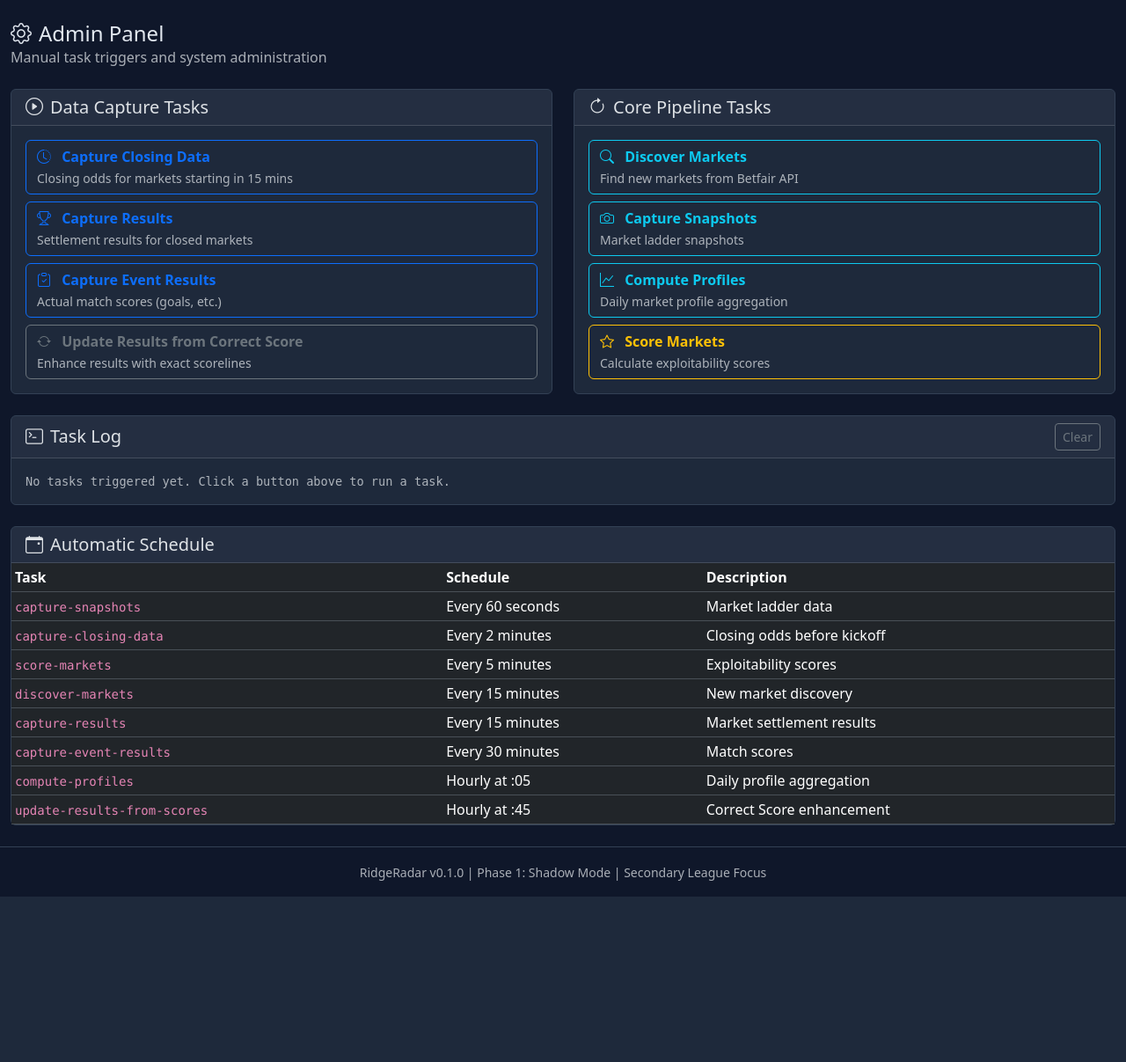
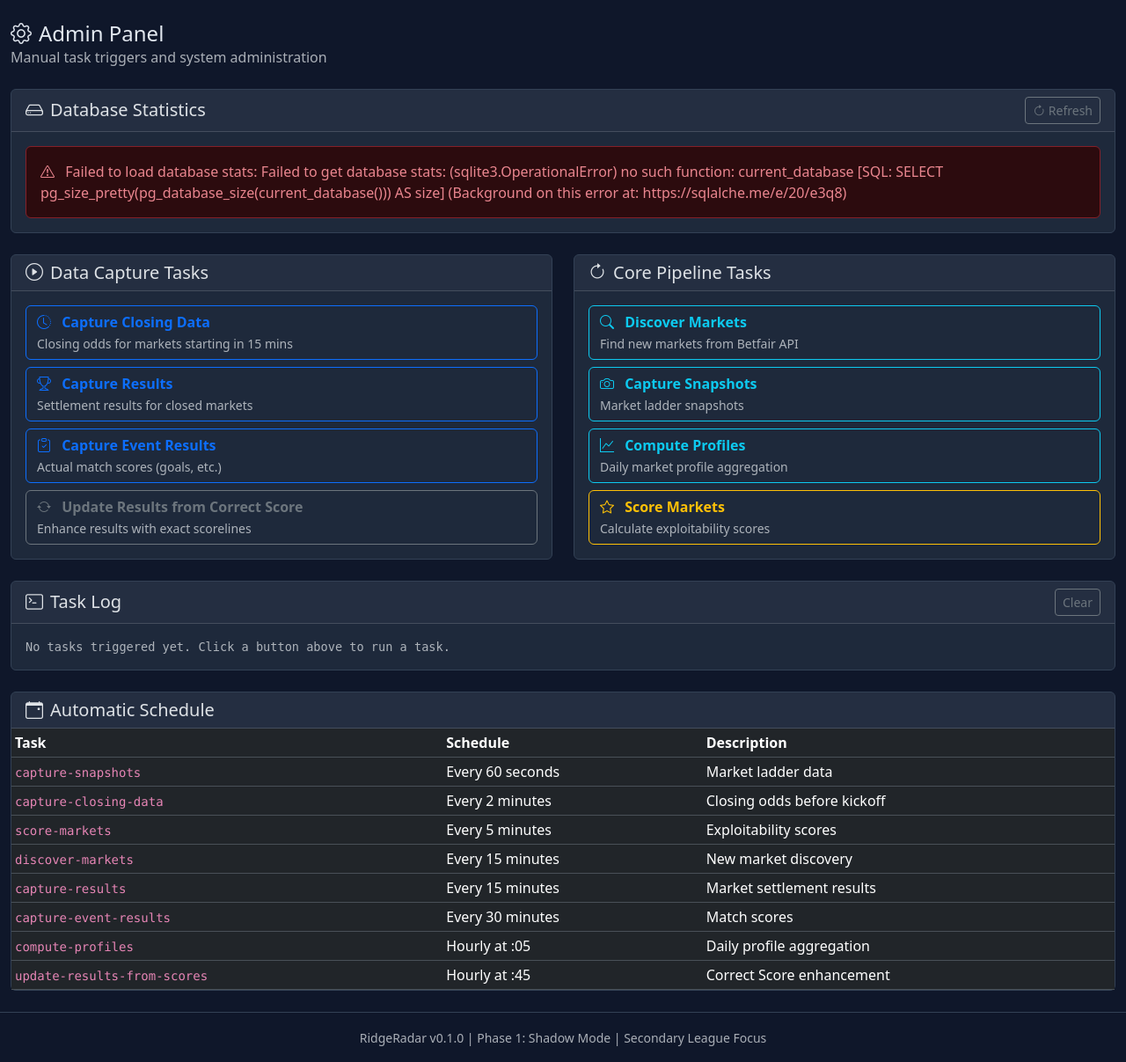
Before and after one commit to TattyDon/ridgeradar, a FastAPI app: page /admin in a window 1280 px wide. Shown: the part 57-1264 px from the top of the page at 88% size. Before the commit the page ends 1076 px from the top, so only its background shows below. Run offline with FastAPI, Linux system fonts and the light colour scheme; some libraries are stand-ins or nearby versions.

Commit message:
Add database statistics to admin page
- New /api/admin/database-stats endpoint
- Shows total database size, total rows, table count
- Table breakdown with row counts and sizes per table
- Auto-loads on page load with manual refresh button
- Visual indicators for large tables (warning at 100k+ rows)

Co-Authored-By: Claude Opus 4.5 <noreply@anthropic.com>

```diff
--- a/app/api/routes/admin.py
+++ b/app/api/routes/admin.py
@@ -7,8 +7,12 @@ These endpoints should be protected in production (not implemented here).
 from typing import Any
 
 import structlog
-from fastapi import APIRouter, HTTPException
+from fastapi import APIRouter, HTTPException, Depends
 from pydantic import BaseModel
+from sqlalchemy import text
+from sqlalchemy.ext.asyncio import AsyncSession
+
+from app.api.dependencies import get_db
 
 router = APIRouter(prefix="/api/admin", tags=["admin"])
 logger = structlog.get_logger(__name__)
@@ -100,3 +104,51 @@ async def trigger_task(task_name: str) -> TaskTriggerResponse:
 async def list_tasks() -> dict[str, str]:
     """List all available tasks that can be triggered manually."""
     return TASK_MAP
+
+
+class TableStats(BaseModel):
+    """Stats for a single table."""
+    name: str
+    rows: int
+    size: str
+
+
+class DatabaseStats(BaseModel):
+    """Database statistics."""
+    total_size: str
+    tables: list[TableStats]
+
+
+@router.get("/database-stats", response_model=DatabaseStats)
+async def get_database_stats(db: AsyncSession = Depends(get_db)) -> DatabaseStats:
+    """
+    Get database size and table statistics.
+
+    Returns total database size and row counts per table.
+    """
+    try:
+        # Get total database size
+        size_query = text("SELECT pg_size_pretty(pg_database_size(current_database())) AS size")
+        size_result = await db.execute(size_query)
+        total_size = size_result.scalar() or "Unknown"
+
+        # Get table stats - row counts and sizes
+        tables_query = text("""
+            SELECT
+                relname AS name,
+                n_live_tup AS rows,
+                pg_size_pretty(pg_total_relation_size(quote_ident(relname))) AS size
+            FROM pg_stat_user_tables
+            ORDER BY n_live_tup DESC
+        """)
+        tables_result = await db.execute(tables_query)
+        tables = [
+            TableStats(name=row.name, rows=row.rows, size=row.size)
+            for row in tables_result.fetchall()
+        ]
+
+        return DatabaseStats(total_size=total_size, tables=tables)
+
+    except Exception as e:
+        logger.error("database_stats_error", error=str(e))
+        raise HTTPException(status_code=500, detail=f"Failed to get database stats: {str(e)}")
--- a/app/ui/templates/admin.html
+++ b/app/ui/templates/admin.html
@@ -6,6 +6,24 @@
     <div class="col-12">
         <h4 class="mb-0"><i class="bi bi-gear me-2"></i>Admin Panel</h4>
         <p class="text-muted mb-0">Manual task triggers and system administration</p>
+    </div>
+
+    <!-- Database Stats -->
+    <div class="col-12">
+        <div class="card">
+            <div class="card-header d-flex justify-content-between align-items-center">
+                <h5 class="mb-0"><i class="bi bi-hdd me-2"></i>Database Statistics</h5>
+                <button class="btn btn-sm btn-outline-secondary" onclick="loadDatabaseStats()">
+                    <i class="bi bi-arrow-clockwise"></i> Refresh
+                </button>
+            </div>
+            <div class="card-body" id="db-stats-container">
+                <div class="text-center py-3">
+                    <div class="spinner-border spinner-border-sm text-primary" role="status"></div>
+                    <span class="ms-2">Loading database stats...</span>
+                </div>
+            </div>
+        </div>
     </div>
 
     <!-- Task Triggers -->
@@ -157,6 +175,86 @@
 <script>
     let logEntries = [];
 
+    // Load database stats on page load
+    document.addEventListener('DOMContentLoaded', loadDatabaseStats);
+
+    async function loadDatabaseStats() {
+        const container = document.getElementById('db-stats-container');
+        container.innerHTML = `
+            <div class="text-center py-3">
+                <div class="spinner-border spinner-border-sm text-primary" role="status"></div>
+                <span class="ms-2">Loading database stats...</span>
+            </div>
+        `;
+
+        try {
+            const response = await fetch('/api/admin/database-stats');
+            const data = await response.json();
+
+            if (!response.ok) {
+                throw new Error(data.detail || 'Failed to load stats');
+            }
+
+            // Calculate total rows
+            const totalRows = data.tables.reduce((sum, t) => sum + t.rows, 0);
+
+            let html = `
+                <div class="row mb-3">
+                    <div class="col-md-4">
+                        <div class="text-center p-3 bg-dark rounded">
+                            <div class="fs-3 fw-bold text-info">${data.total_size}</div>
+                            <div class="text-muted small">Total Database Size</div>
+                        </div>
+                    </div>
+                    <div class="col-md-4">
+                        <div class="text-center p-3 bg-dark rounded">
+                            <div class="fs-3 fw-bold text-success">${totalRows.toLocaleString()}</div>
+                            <div class="text-muted small">Total Rows</div>
+                        </div>
+                    </div>
+                    <div class="col-md-4">
+                        <div class="text-center p-3 bg-dark rounded">
+                            <div class="fs-3 fw-bold text-warning">${data.tables.length}</div>
+                            <div class="text-muted small">Tables</div>
+                        </div>
+                    </div>
+                </div>
+                <div class="table-responsive" style="max-height: 300px; overflow-y: auto;">
+                    <table class="table table-sm table-hover mb-0">
+                        <thead class="sticky-top bg-dark">
+                            <tr>
+                                <th>Table</th>
+                                <th class="text-end">Rows</th>
+                                <th class="text-end">Size</th>
+                            </tr>
+                        </thead>
+                        <tbody>
+            `;
+
+            for (const table of data.tables) {
+                const rowClass = table.rows > 100000 ? 'text-warning' : table.rows > 10000 ? 'text-info' : '';
+                html += `
+                    <tr>
+                        <td><code>${table.name}</code></td>
+                        <td class="text-end ${rowClass}">${table.rows.toLocaleString()}</td>
+                        <td class="text-end">${table.size}</td>
+                    </tr>
+                `;
+            }
+
+            html += '</tbody></table></div>';
+            container.innerHTML = html;
+
+        } catch (e) {
+            container.innerHTML = `
+                <div class="alert alert-danger mb-0">
+                    <i class="bi bi-exclamation-triangle me-2"></i>
+                    Failed to load database stats: ${e.message}
+                </div>
+            `;
+        }
+    }
+
     async function triggerTask(taskName) {
         const timestamp = new Date().toLocaleTimeString();
         addLogEntry(`[${timestamp}] Triggering ${taskName}...`, 'text-info');
```
